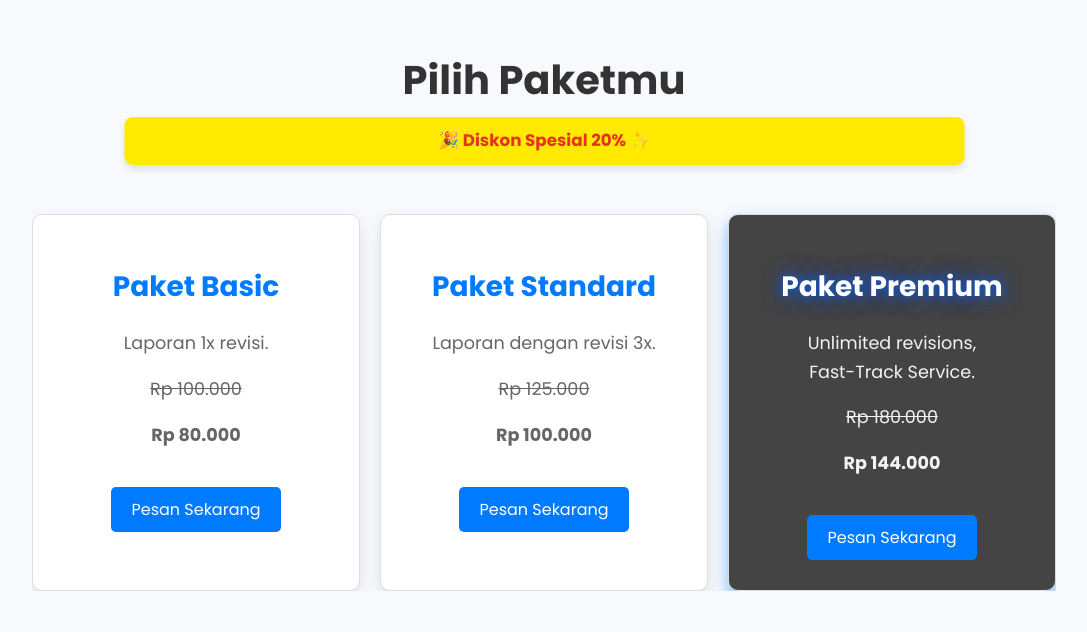
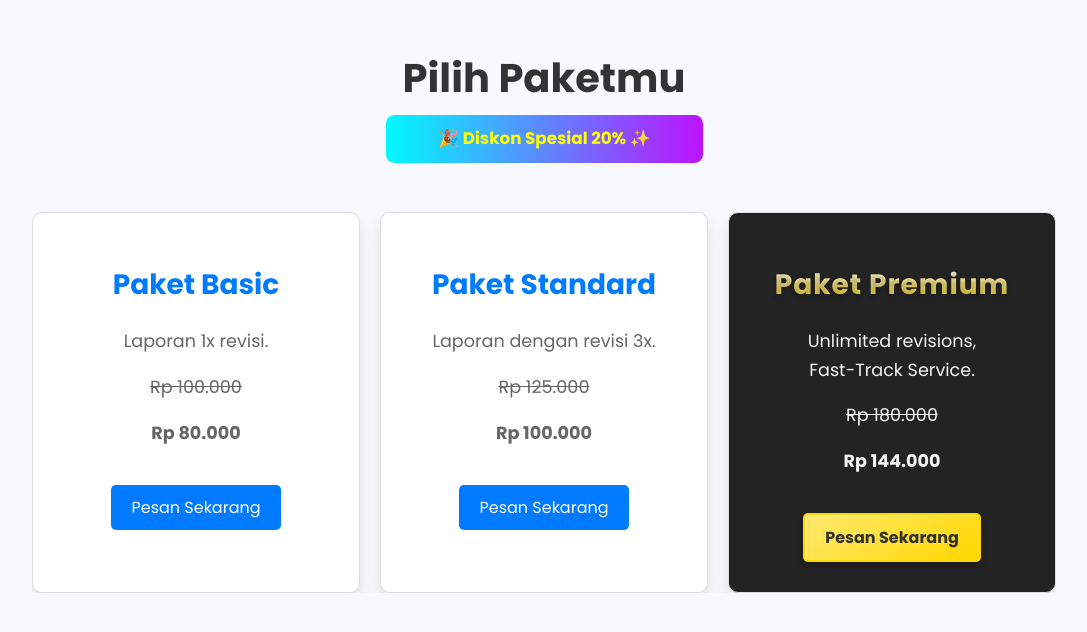
Before and after one commit to yazidabdulkodir/laporan-pkl, a plain HTML site: page index.html in a window 1280 px wide. Shown: the part 2679-3311 px from the top of the page, without its empty margins (96-1183 px from the left). Drawn offline with Linux system fonts and the light colour scheme.

Commit message:
penyesuaian warna

```diff
--- a/styles.css
+++ b/styles.css
@@ -292,19 +292,40 @@ h2 {
 }
 
 .spesial-diskon {
+  position: relative; /* Agar pseudo-element bisa diposisikan relatif terhadap elemen ini */
   font-size: 1rem;
   font-weight: bold;
-  color: #e5331f;
-  background: #ffea00;
-  padding: 10px 300px;
+  color: #ffff00;
+  background: linear-gradient(to right, #00f9ff, #bc13fe); /* Biru Neon dan Ungu Neon */
+  padding: 10px 50px;
   text-align: center;
   border-radius: 8px;
-  box-shadow: 0 4px 6px rgba(0, 0, 0, 0.1);
-  /* margin: 20px auto; */
   display: inline-block;
   transition: transform 0.3s ease, box-shadow 0.3s ease;
-  margin-bottom: +50px;
+  margin-bottom: 50px;
   animation: pulse 1.5s infinite;
+}
+
+/* Pseudo-element untuk shadow gradient */
+.spesial-diskon::before {
+  content: "";
+  position: absolute;
+  top: 0;
+  left: 0;
+  right: 0;
+  bottom: 0;
+  border-radius: 8px; /* Sama dengan elemen utama */
+  z-index: -1; /* Pastikan pseudo-element berada di belakang */
+  background: linear-gradient(to right, #00f9ff, #bc13fe); /* Gradient dari kiri ke kanan */
+  filter: blur(20px); /* Memberikan efek shadow dengan blur */
+  opacity: 0; /* Shadow tidak terlihat saat normal */
+  transition: opacity 0.3s ease;
+}
+
+/* Efek hover untuk menunjukkan shadow */
+.spesial-diskon:hover::before {
+  opacity: 1; /* Shadow akan terlihat saat di-hover */
+  transform: scale(1.1); /* Sedikit memperbesar untuk efek glowing */
 }
 
 @keyframes pulse {
@@ -317,11 +338,6 @@ h2 {
   100% {
     transform: scale(1);
   }
-}
-
-.spesial-diskon:hover {
-  transform: scale(1.05);
-  box-shadow: 0 8px 12px rgba(0, 0, 0, 0.2);
 }
 
 .pricing-grid {
@@ -381,8 +397,7 @@ h2 {
   margin-top: 5px;
 }
 
-.package .btn,
-.package-premium .btn {
+.package .btn {
   display: inline-block;
   margin-top: 20px;
   padding: 10px 20px;
@@ -393,21 +408,47 @@ h2 {
   transition: background-color 0.3s ease;
 }
 
-.package .btn:hover,
+.package-premium .btn {
+  display: inline-block;
+  margin-top: 20px;
+  padding: 10px 20px;
+  background: linear-gradient(145deg, #ffe96e, #ffd700); /* Gradient kuning */
+  color: #333; /* Teks warna gelap untuk kontras */
+  border: 2px solid #ffd700; /* Border kuning emas */
+  border-radius: 5px;
+  text-decoration: none;
+  font-weight: bold;
+  box-shadow: 0 4px 6px rgba(0, 0, 0, 0.2), /* Shadow untuk kedalaman */ inset 1px 1px 2px rgba(255, 255, 255, 0.5); /* Highlight glossy */
+  transition: background 0.3s ease, box-shadow 0.3s ease;
+}
+
 .package-premium .btn:hover {
+  background: linear-gradient(145deg, #ffd700, #ffe96e); /* Gradient terbalik saat hover */
+  color: #fff; /* Warna teks putih saat hover */
+  box-shadow: 0 6px 10px rgba(0, 0, 0, 0.3), /* Shadow lebih gelap saat hover */ inset 1px 1px 3px rgba(255, 255, 255, 0.7); /* Highlight glossy lebih terang */
+}
+
+.package .btn:hover {
   background-color: #0056b3;
 }
 
 /* Special styling for Premium package */
 .package-premium {
-  background-color: #444;
-  box-shadow: 0 8px 15px rgba(0, 123, 255, 0.5);
+  background-color: #232323; /* Abu-abu Gelap */
+
   flex-shrink: 1; /* If using Flexbox */
 }
 
 .package-premium .premium {
-  color: #ffffff;
-  text-shadow: 0 0 10px rgba(0, 98, 255, 0.7), 0 0 20px rgba(0, 98, 255, 0.5), 0 0 30px rgba(0, 98, 255, 0.3);
+  color: #ffd700; /* Kuning Tua */
+  text-shadow: 0 1px 2px rgba(0, 0, 0, 0.1), /* Bayangan Glossy */ 0 2px 4px rgba(0, 0, 0, 0.1), 0 3px 6px rgba(0, 0, 0, 0.1);
+  font-weight: bold;
+  font-size: 1.75rem;
+  letter-spacing: 1px;
+  background: linear-gradient(to bottom, #ffffff, #ffd700); /* Efek Glossy */
+  -webkit-background-clip: text;
+  background-clip: text; /* Properti standar */
+  -webkit-text-fill-color: transparent;
 }
 
 @media (max-width: 768px) {
@@ -652,7 +693,8 @@ h2 {
     width: 80%; /* Adjust the width to fit better on small screens */
     margin: 20px auto; /* Center the container with margin */
     padding: 15px; /* Adjust padding for better spacing */
-    background-color: #ffea00; /* Keep background color */
+    background: linear-gradient(to right, #00f9ff, #bc13fe);
+    /* Keep background color */
     border-radius: 8px; /* Smooth border */
     box-shadow: 0 2px 5px rgba(0, 0, 0, 0.1); /* Add subtle shadow */
   }
```
